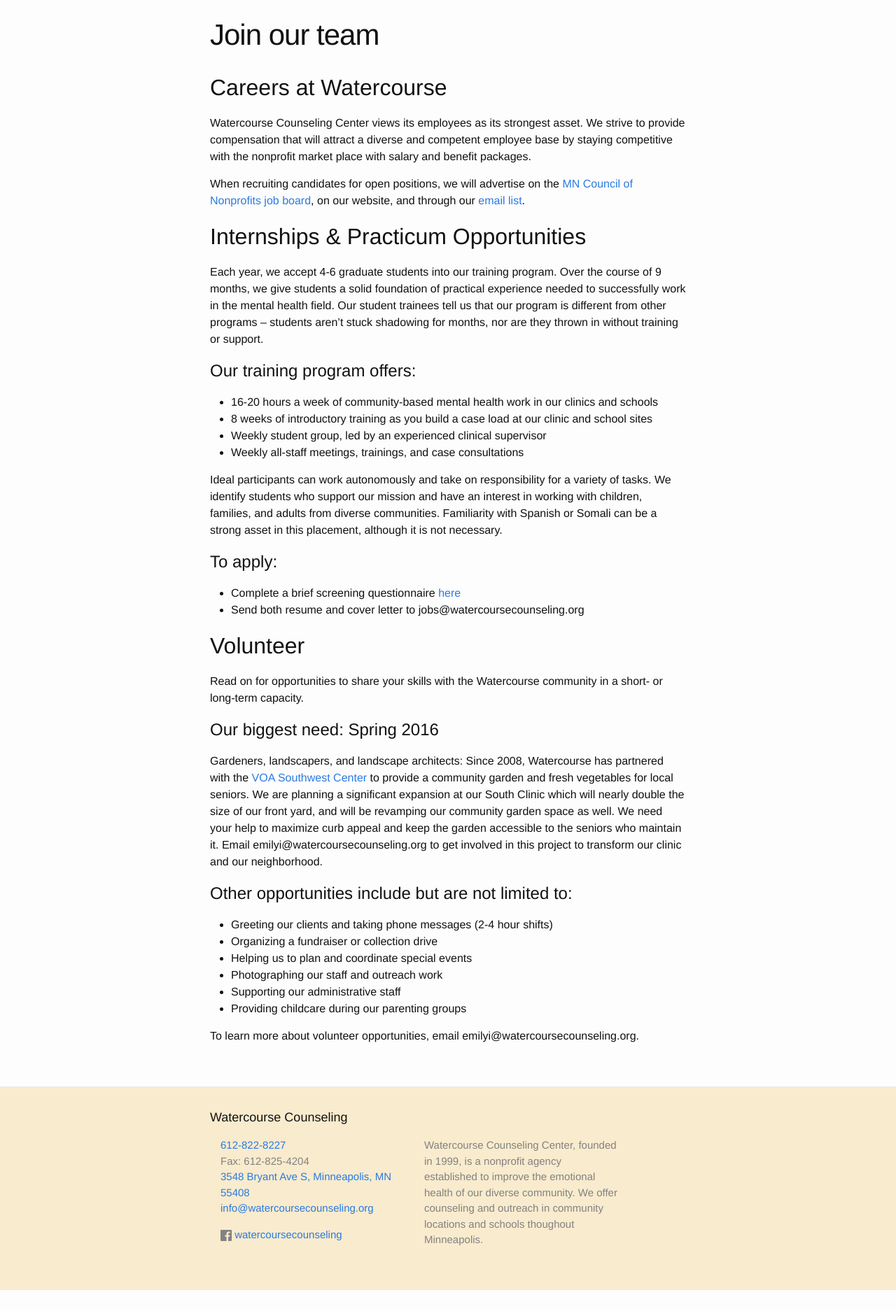
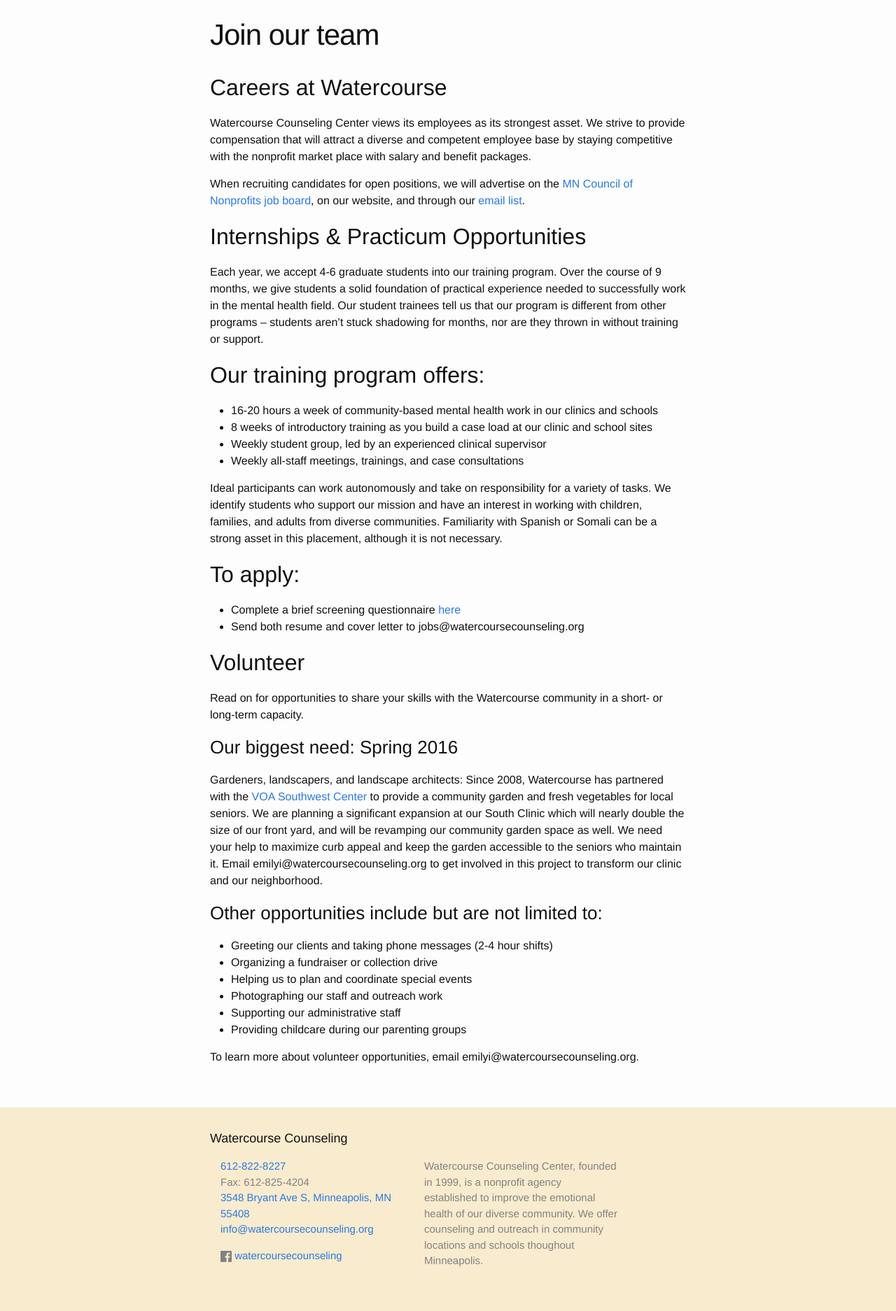
Before and after one commit to watercourse-cc/watercourse, a Jekyll site: the page built from join.md, in a window 1280 px wide. Shown: the part 694-2568 px from the top of the page at 70% size. Built offline with Jekyll 4.4.1, drawn with Linux system fonts in a browser that asks for light colours; before the commit the page ends 2538 px from its top, so only the background shows below that.

```diff
--- a/join.md
+++ b/join.md
@@ -15,7 +15,7 @@ When recruiting candidates for open positions, we will advertise on the [MN Coun
 
 Each year, we accept 4-6 graduate students into our training program. Over the course of 9 months, we give students a solid foundation of practical experience needed to successfully work in the mental health field. Our student trainees tell us that our program is different from other programs – students aren’t stuck shadowing for months, nor are they thrown in without training or support.
 
-# Our training program offers:
+## Our training program offers:
 
 * 16-20 hours a week of community-based mental health work in our clinics and schools
 * 8 weeks of introductory training as you build a case load at our clinic and school sites
@@ -24,7 +24,7 @@ Each year, we accept 4-6 graduate students into our training program. Over the c
 
 Ideal participants can work autonomously and take on responsibility for a variety of tasks. We identify students who support our mission and have an interest in working with children, families, and adults from diverse communities. Familiarity with Spanish or Somali can be a strong asset in this placement, although it is not necessary.
 
-# To apply:
+## To apply:
 
 * Complete a brief screening questionnaire [here](https://docs.google.com/forms/d/1yJkyiR5gRViSIFBrLAjQML7ZZbKNSy6FYUjlW1ktrlw/viewform?entry.702884059&entry.502240415=Please+check+that+this+is+accurate!&entry.845608170&entry.228968896&entry.1270550901&entry.1948455789&entry.2112202635&entry.220341584&entry.779605033&entry.1404859272){:target="_blank"}
 * Send both resume and cover letter to jobs@watercoursecounseling.org
@@ -34,11 +34,11 @@ Ideal participants can work autonomously and take on responsibility for a variet
 
 Read on for opportunities to share your skills with the Watercourse community in a short- or long-term capacity.
 
-# Our biggest need: Spring 2016
+### Our biggest need: Spring 2016
 
 Gardeners, landscapers, and landscape architects: Since 2008, Watercourse has partnered with the [VOA Southwest Center](http://www.voamnwi.org/southwest-center){:target="_blank"} to provide a community garden and fresh vegetables for local seniors. We are planning a significant expansion at our South Clinic which will nearly double the size of our front yard, and will be revamping our community garden space as well. We need your help to maximize curb appeal and keep the garden accessible to the seniors who maintain it. Email emilyi@watercoursecounseling.org to get involved in this project to transform our clinic and our neighborhood.
 
-# Other opportunities include but are not limited to:
+### Other opportunities include but are not limited to:
 * Greeting our clients and taking phone messages (2-4 hour shifts)
 * Organizing a fundraiser or collection drive
 * Helping us to plan and coordinate special events
```
